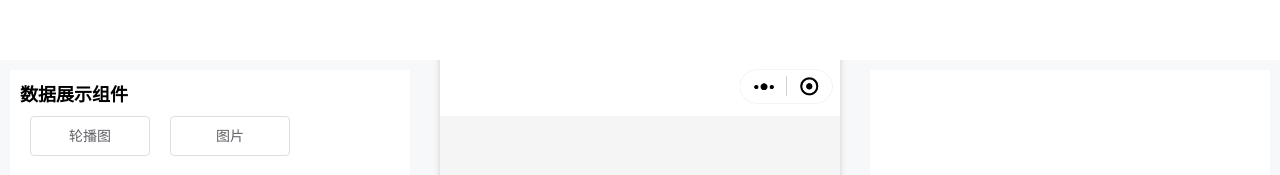
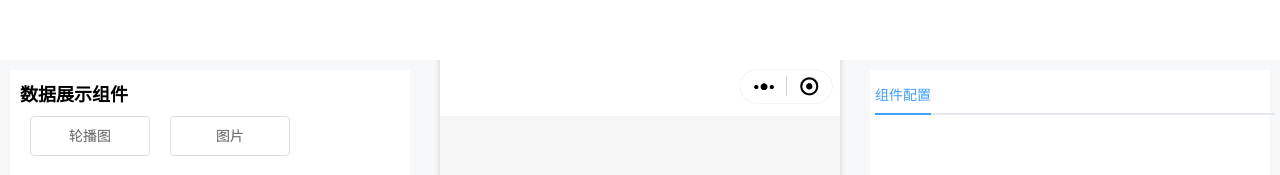
Before and after one commit to AncientHUzZ/drag-demo, a Vue app: page / in a window 1280 px wide. Shown: the top 175 px of the page. Built offline with nearby package versions, Linux system fonts and the light colour scheme.

Commit message:
04-30 添加组件设置配置

```diff
--- a/src/store/index.js
+++ b/src/store/index.js
@@ -5,7 +5,7 @@ Vue.use(Vuex)
 
 export default new Vuex.Store({
 	state: {
-	  selectedItem: null,
+	  selectedItem: {},
     },
 	mutations: {
 	  SET_SELECTED_ITEM:(state,payload) => {
--- /dev/null
+++ b/src/views/components/component-config.vue
@@ -0,0 +1,46 @@
+<template>
+    <div class="config">
+        <el-tabs v-model="defaultTab">
+            <el-tab-pane label="组件配置" name="first">
+                <config-item :source="currentPageItem"></config-item>
+            </el-tab-pane>
+        </el-tabs>
+    </div>
+</template>
+
+<script>
+    import ConfigItem from './config-item'
+	export default {
+		name: "component-config",
+        components:{
+			ConfigItem
+        },
+		props:{
+			currentPageItem: {
+				type: Object,
+				required: true,
+                default:{}
+			}
+		},
+        watch:{
+			currentPageItem: {
+				deep:true,
+                handler:(newValue) => {
+					console.log('newConfig:', newValue)
+                }
+            }
+        },
+        data() {
+			return {
+				defaultTab: 'first'
+            }
+        },
+	}
+</script>
+
+<style lang="less" scoped>
+    .config {
+        width: 100%;
+        padding: 5px;
+    }
+</style>
--- /dev/null
+++ b/src/views/components/config-item.vue
@@ -0,0 +1,32 @@
+<template>
+    <div>
+        <component :is="getComponent()" :source="source"></component>
+    </div>
+</template>
+
+<script>
+	export default {
+		name: "config-item",
+		props: {
+			source: {
+				type: Object,
+				required: true
+			}
+		},
+		methods: {
+			// 获取组件
+			getComponent: function(){
+				console.log('component:', this.source)
+				if (this.source.type) {
+					const prefix = 'ymf-'
+					const suffix = '-config'
+					return prefix + this.source.type + suffix
+                }
+			}
+		}
+	}
+</script>
+
+<style scoped>
+
+</style>
--- /dev/null
+++ b/src/views/config-component/index.js
@@ -0,0 +1,13 @@
+import YmfSwipeConfig from './ymf-swipe-config'
+
+const components = [
+	YmfSwipeConfig
+]
+
+export default {
+	install(Vue){
+		components.map(component => {
+			Vue.component(component.name,component)
+		})
+	}
+}
--- /dev/null
+++ b/src/views/config-component/ymf-swipe-config.vue
@@ -0,0 +1,19 @@
+<template>
+
+</template>
+
+<script>
+	export default {
+		name: "ymf-swipe-config",
+		props:{
+			source: {
+				type: Object,
+				required: true
+			}
+		},
+	}
+</script>
+
+<style scoped>
+
+</style>
--- a/src/views/drag-index.vue
+++ b/src/views/drag-index.vue
@@ -25,7 +25,9 @@
                         <drag-content-page :pageSource="sourceData"></drag-content-page>
                     </div>
                 </div>
-                <div class="component-config"></div>
+                <div class="component-config">
+                    <component-config :current-page-item="selectedPageItem"></component-config>
+                </div>
             </div>
         </el-main>
     </el-container>
@@ -35,12 +37,19 @@
     import filed from "./filed";
 	import Draggable from 'vuedraggable'
     import DragContentPage from './components/drag-content-page'
+    import ComponentConfig from './components/component-config'
 	export default {
 		name: "drag-index",
 		components: {
 			Draggable,
-			DragContentPage
+			DragContentPage,
+			ComponentConfig
 		},
+        computed:{
+			selectedPageItem() {
+				return this.$store.state.selectedItem
+			}
+        },
         data() {
 			return {
                 componentList: filed,
--- a/src/views/index.js
+++ b/src/views/index.js
@@ -1,7 +1,9 @@
 import Page from './page-component'
+import Config from './config-component'
 
 export default {
 	install(Vue) {
 		Vue.use(Page)
+		Vue.use(Config)
 	}
 }
```
